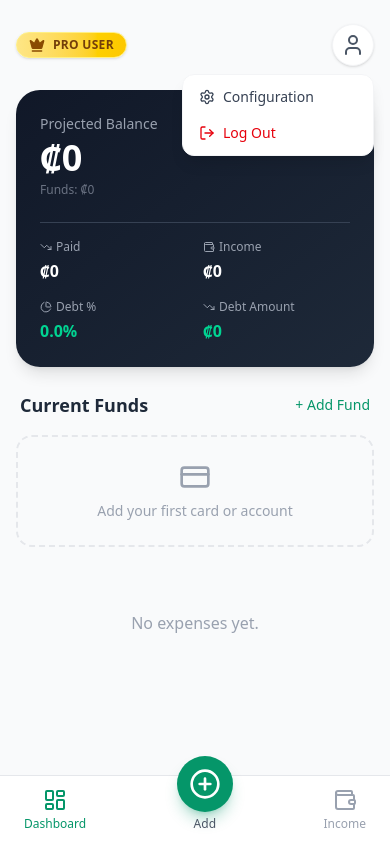
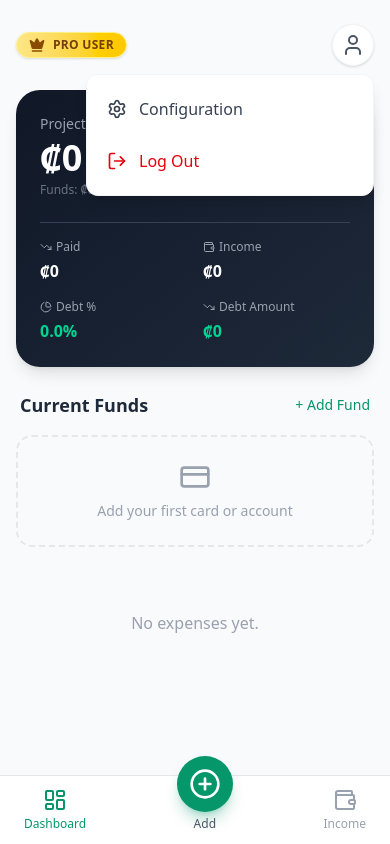
Before and after one commit to fufales/finance-agent-ai-frontend, a React (Vite) app in the folder app/: page /dashboard in a window 390 px wide. Both pictures are taken after a click on the button 353 px from the left and 45 px from the top of the page. Built offline with nearby package versions, Linux system fonts and the light colour scheme.

Commit message:
update top menu mobile

```diff
--- a/app/src/components/Dashboard.jsx
+++ b/app/src/components/Dashboard.jsx
@@ -182,23 +182,23 @@ const Dashboard = () => {
                       className="fixed inset-0 z-10"
                       onClick={() => setShowUserMenu(false)}
                     />
-                    <div className="absolute right-0 mt-2 w-48 bg-white dark:bg-gray-800 rounded-xl shadow-lg border border-gray-100 dark:border-gray-700 py-1 z-20">
+                    <div className="absolute right-0 mt-2 w-72 bg-white dark:bg-gray-800 rounded-xl shadow-lg border border-gray-100 dark:border-gray-700 py-2 z-20">
                       <button
                         onClick={() => {
                           saveScrollPosition();
                           setCurrentView('configuration');
                           setShowUserMenu(false);
                         }}
-                        className="w-full px-4 py-2 text-left text-sm text-gray-700 dark:text-gray-200 hover:bg-gray-50 dark:hover:bg-gray-700 flex items-center gap-2"
+                        className="w-full px-5 py-3.5 text-left text-base text-gray-700 dark:text-gray-200 hover:bg-gray-50 dark:hover:bg-gray-700 flex items-center gap-3"
                       >
-                        <Settings className="w-4 h-4" />
+                        <Settings className="w-5 h-5" />
                         Configuration
                       </button>
                       <button
                         onClick={handleLogout}
-                        className="w-full px-4 py-2 text-left text-sm text-red-600 hover:bg-red-50 dark:hover:bg-red-900/20 flex items-center gap-2"
+                        className="w-full px-5 py-3.5 text-left text-base text-red-600 hover:bg-red-50 dark:hover:bg-red-900/20 flex items-center gap-3"
                       >
-                        <LogOut className="w-4 h-4" />
+                        <LogOut className="w-5 h-5" />
                         Log Out
                       </button>
                     </div>
```
